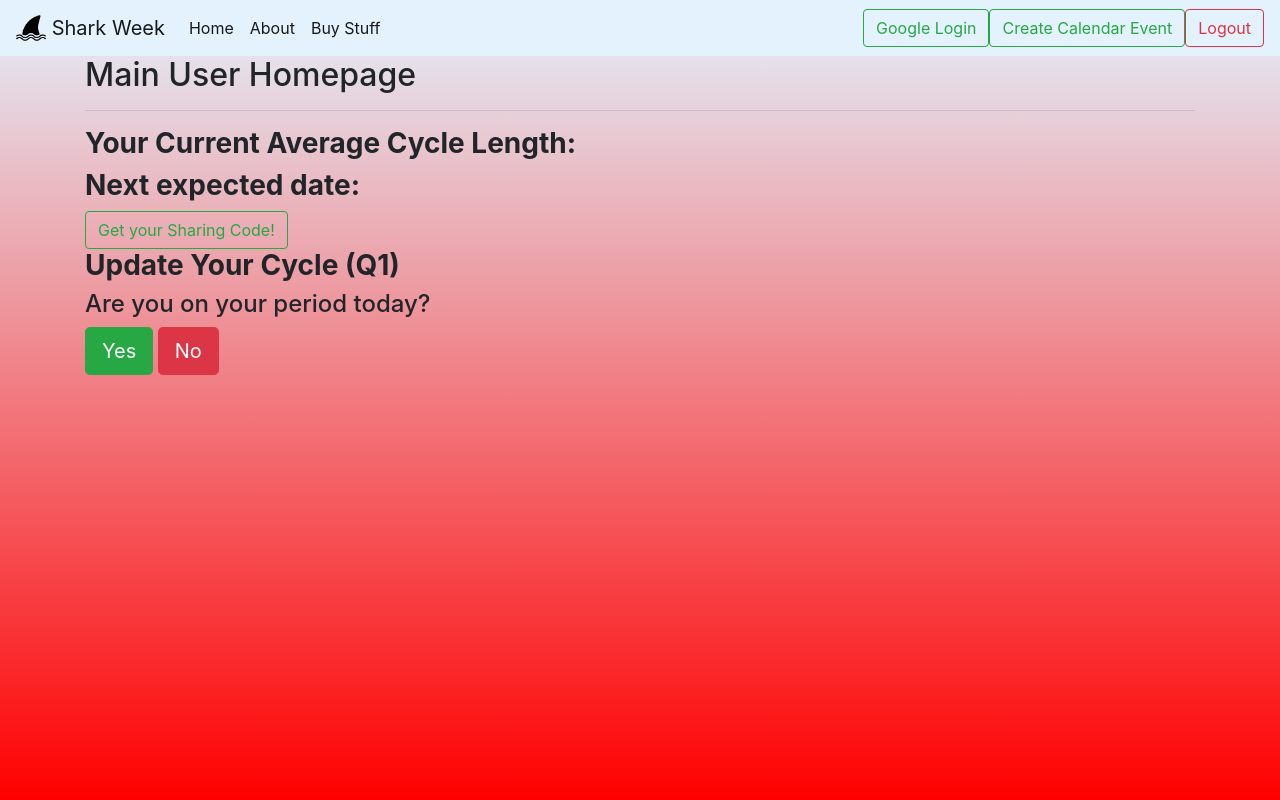
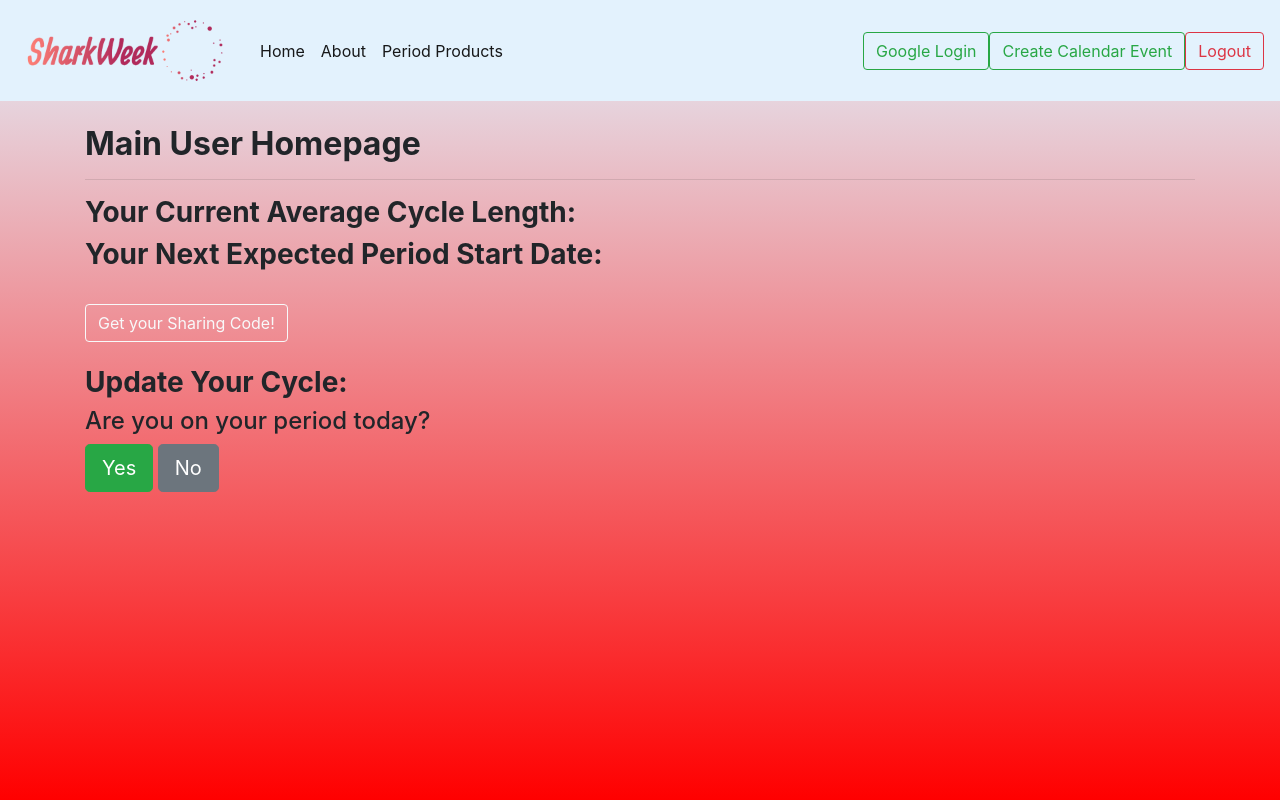
Before and after one commit to WillHof/sharkweek, a website: page public/home.html in a window 1280 px wide. Drawn offline with nearby package versions, Linux system fonts and the light colour scheme; no server answers.

Commit message:
updated UI

```diff
--- a/public/home.html
+++ b/public/home.html
@@ -16,8 +16,7 @@
 <body>
     <nav class="navbar navbar-light navbar-expand-md" style="background-color: #e3f2fd;">
         <a class="navbar-brand" href="#">
-            <img src="./Assets/Shark fin.png" width="30" height="30" class="d-inline-block align-top" alt="">
-            Shark Week
+            <img src="./Assets/logowide.png" width="220" height="75" class="d-inline-block align-top" alt="">
         </a>
         <button class="navbar-toggler" type="button" data-toggle="collapse" data-target="#navbarNav"
             aria-controls="navbarNav" aria-expanded="false" aria-label="Toggle navigation">
@@ -32,7 +31,8 @@
                     <a class="nav-link" href="./about.html">About <span class="sr-only">(current)</span></a>
                 </li>
                 <li class="nav-item active">
-                    <a class="nav-link" href="./purchase.html">Buy Stuff <span class="sr-only">(current)</span></a>
+                    <a class="nav-link" href="./purchase.html">Period Products <span
+                            class="sr-only">(current)</span></a>
                 </li>
             </ul>
             <button class="btn btn-outline-success my-2 my-sm-0" type="submit" id="google">Google Login</button>
@@ -42,27 +42,31 @@
     </nav>
 
     <div class="container">
-        <h2>Main User Homepage</h2>
+        <br>
+        <h2><strong>Main User Homepage</strong></h2>
         <hr>
 
         <h3><strong>Your Current Average Cycle Length:</strong>
             <h3 id="cLength"></h3>
         </h3>
-        <h3><strong>Next expected date:</strong>
+        <h3><strong>Your Next Expected Period Start Date:</strong>
             <h3 id="nextPDate"></h3>
         </h3>
-        <button type="button" class="btn btn-outline-success" id="shareCode">Get your Sharing Code!</button>
+        <br>
+        <button type="button" class="btn btn-outline-light" id="shareCode">Get your Sharing Code!</button>
         <span class="off" id="codeShare">Your code is: <span id="code"></span></span>
+        <br>
+        <br>
         <div id="q1">
-            <h3><strong>Update Your Cycle (Q1)</strong></h3>
+            <h3><strong>Update Your Cycle:</strong></h3>
             <h4>Are you on your period today?</h4>
 
             <button type="button" class="btn btn-success btn-lg" id="yes" value="yes">Yes</button>
-            <button type="button" class="btn btn-danger btn-lg" id="no" value="no">No </button>
+            <button type="button" class="btn btn-secondary btn-lg" id="no" value="no">No </button>
         </div>
 
         <div id="q2">
-            <h3><strong>Update Your Cycle (Q2)</strong></h3>
+            <h3><strong>Update Your Cycle</strong></h3>
             <h4>How many days ago did your period start?</h4>
 
             <div class="input-group mb-3">
@@ -92,8 +96,6 @@
         </div>
 
         <br>
-        <br>
-        <br>
 
         <div id="upToDate">
             <h3><strong>Congratulations, your Sharkweek Cycle Tracker is up to Date!</strong></h3>
```
